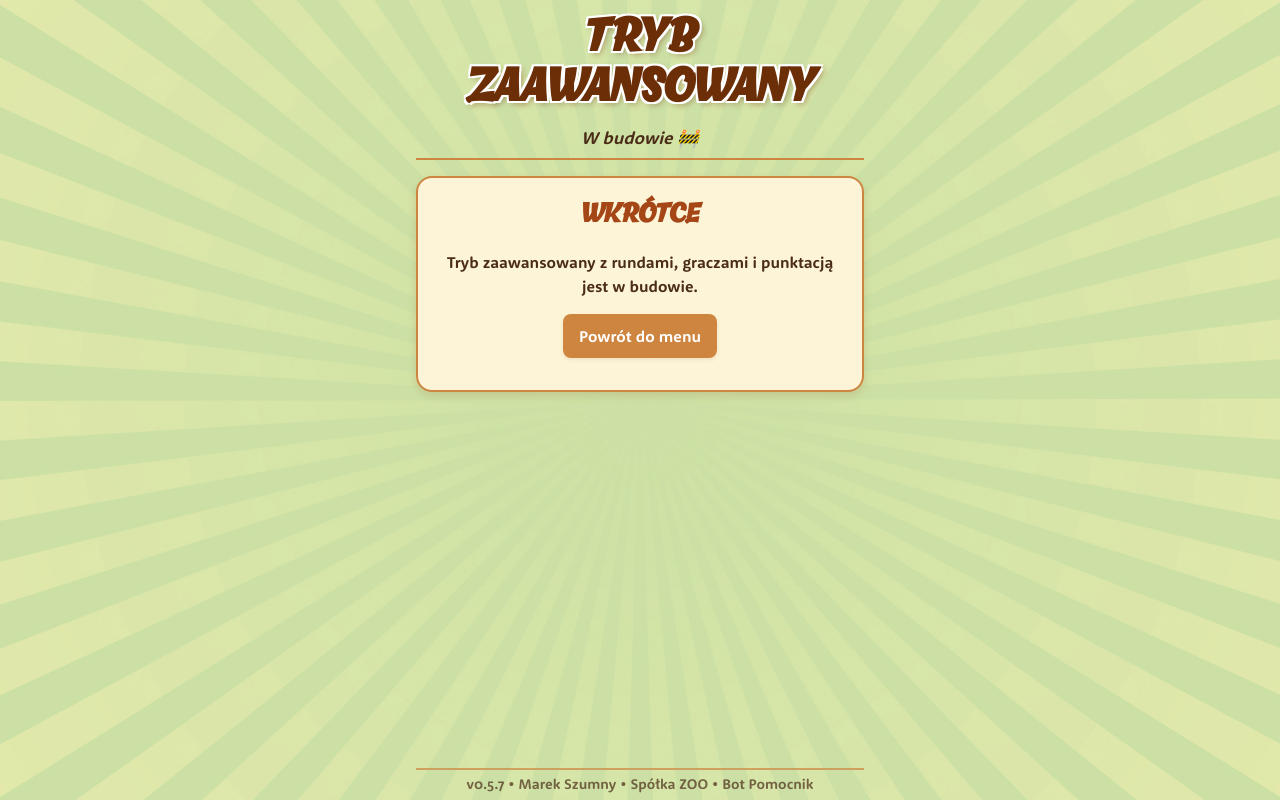
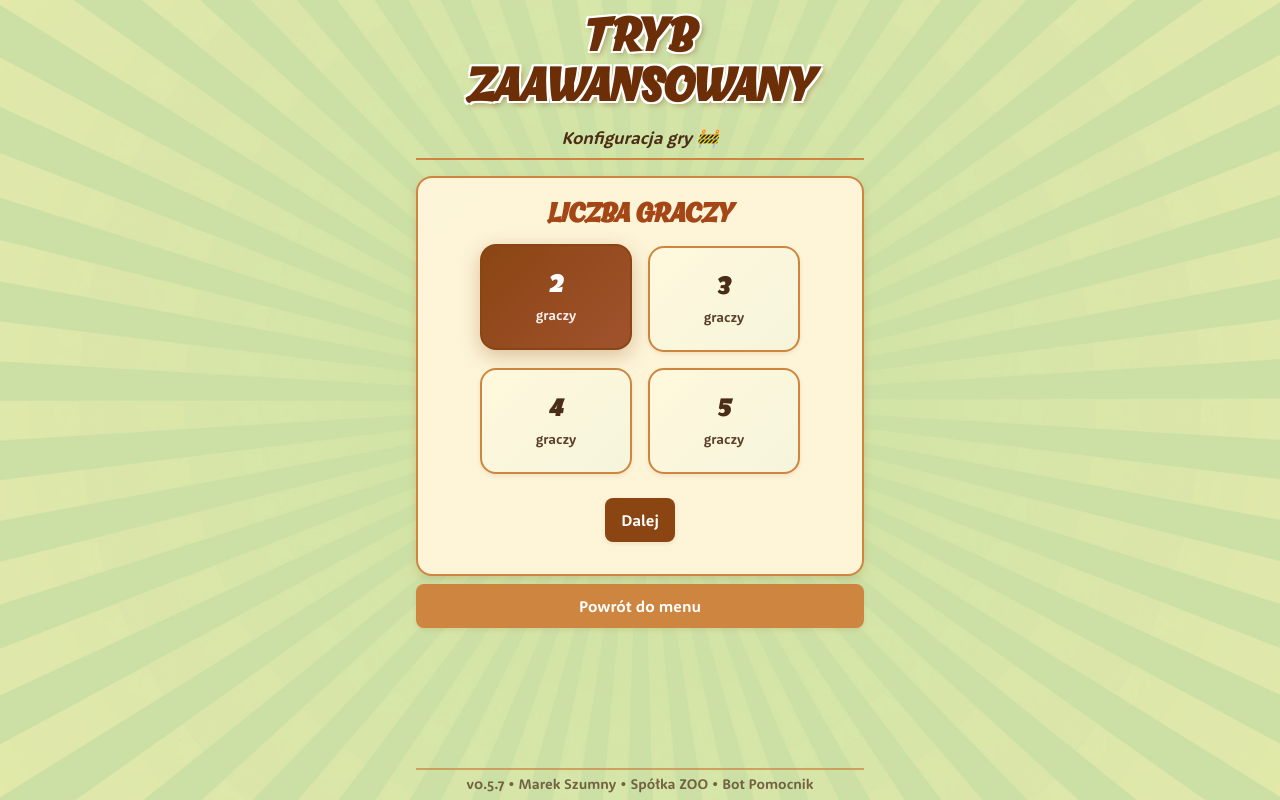
Before and after one commit to lukmarcus/spolka-zoo-bot-pomocnik, a React (Vite) app: page /spolka-zoo-bot-pomocnik/game-advanced in a window 1280 px wide. Built offline with nearby package versions, Linux system fonts and the light colour scheme.

Commit message:
players select and color added to AdvancedGame added

```diff
--- a/src/components/game/AdvancedGame.tsx
+++ b/src/components/game/AdvancedGame.tsx
@@ -1,31 +1,229 @@
-import React from "react";
+import React, { useState } from "react";
 import { useNavigate } from "react-router-dom";
 import Layout from "@ui/Layout";
+import type { Player, PlayerColor } from "@lib/types";
+import styles from "@game/GameSetup.module.css";
+
+const AVAILABLE_COLORS: PlayerColor[] = [
+  "red",
+  "yellow",
+  "green",
+  "orange",
+  "blue",
+];
+
+const COLOR_BACKGROUNDS: Record<PlayerColor, string> = {
+  red: "#da4833",
+  yellow: "#f3ba3a",
+  green: "#80ac48",
+  orange: "#eb7433",
+  blue: "#89c2cf",
+};
 
 const AdvancedGame: React.FC = () => {
   const navigate = useNavigate();
+  const [isConfigured, setIsConfigured] = useState<boolean>(false);
+  const [playerCount, setPlayerCount] = useState<number>(2);
+  const [players, setPlayers] = useState<Player[]>([]);
 
-  const handleBack = () => {
-    navigate("/");
+  const handleConfirmCount = () => {
+    // Inicjalizuj graczy na podstawie wybranej liczby
+    const initialPlayers: Player[] = Array.from(
+      { length: playerCount },
+      (_, i) => ({
+        id: i + 1,
+        color: AVAILABLE_COLORS[i % AVAILABLE_COLORS.length],
+        isBot: i > 0,
+      })
+    );
+    setPlayers(initialPlayers);
+    setIsConfigured(true);
+  };
+
+  const handleChangeCount = () => {
+    setPlayers([]);
+    setIsConfigured(false);
+  };
+
+  const handleColorChange = (playerId: number, color: PlayerColor) => {
+    setPlayers((prev) =>
+      prev.map((p) => (p.id === playerId ? { ...p, color } : p))
+    );
+  };
+
+  const handleBotToggle = (playerId: number) => {
+    setPlayers((prev) =>
+      prev.map((p) => (p.id === playerId ? { ...p, isBot: !p.isBot } : p))
+    );
+  };
+
+  const handleStartGame = () => {
+    // TODO: Uruchomienie gry z konfiguracją graczy
+    console.log("Starting game with players:", players);
   };
 
   return (
     <Layout
       backgroundType="game"
       title="TRYB ZAAWANSOWANY"
-      subtitle="W budowie 🚧"
+      subtitle="Konfiguracja gry 🚧"
     >
       <div className="card">
         <section className="section">
-          <h2>WKRÓTCE</h2>
-          <p style={{ textAlign: "center", margin: "1rem 0" }}>
-            Tryb zaawansowany z rundami, graczami i punktacją jest w budowie.
-          </p>
-          <button className="btn-secondary" onClick={handleBack}>
-            Powrót do menu
-          </button>
+          {/* Sekcja wyboru liczby graczy - zawsze widoczna */}
+          <div style={{ marginBottom: isConfigured ? "1.5rem" : "0" }}>
+            <h2>LICZBA GRACZY</h2>
+            <div className={styles.botButtons}>
+              {[2, 3, 4, 5].map((count) => (
+                <button
+                  key={count}
+                  className={`${styles.botOption} ${
+                    playerCount === count ? styles.selected : ""
+                  }`}
+                  onClick={() => setPlayerCount(count)}
+                  disabled={isConfigured}
+                  style={{
+                    opacity: isConfigured ? 0.6 : 1,
+                    cursor: isConfigured ? "not-allowed" : "pointer",
+                  }}
+                >
+                  <span className={styles.botNumber}>{count}</span>
+                  <span className={styles.botLabel}>
+                    {count === 2
+                      ? "graczy"
+                      : count === 3 || count === 4
+                      ? "graczy"
+                      : "graczy"}
+                  </span>
+                </button>
+              ))}
+            </div>
+
+            {!isConfigured && (
+              <div
+                style={{
+                  display: "flex",
+                  gap: "0.5rem",
+                  justifyContent: "center",
+                }}
+              >
+                <button className="btn-primary" onClick={handleConfirmCount}>
+                  Dalej
+                </button>
+              </div>
+            )}
+
+            {isConfigured && (
+              <div style={{ textAlign: "center" }}>
+                <button
+                  className="btn-secondary"
+                  onClick={handleChangeCount}
+                  style={{ fontSize: "0.85rem", padding: "0.4rem 0.8rem" }}
+                >
+                  Zmień liczbę graczy
+                </button>
+              </div>
+            )}
+          </div>
+
+          {/* Sekcja konfiguracji graczy - pokazuje się po kliknięciu Dalej */}
+          {isConfigured && (
+            <>
+              <h2 style={{ marginBottom: "1rem" }}>KONFIGURACJA GRACZY</h2>
+              <table
+                style={{
+                  width: "100%",
+                  marginBottom: "1rem",
+                  borderCollapse: "collapse",
+                }}
+              >
+                <thead>
+                  <tr style={{ borderBottom: "1px solid var(--border-color)" }}>
+                    <th style={{ padding: "0.5rem", textAlign: "left" }}>
+                      Gracz
+                    </th>
+                    <th style={{ padding: "0.5rem", textAlign: "center" }}>
+                      Bot
+                    </th>
+                    <th style={{ padding: "0.5rem", textAlign: "left" }}>
+                      Kolor
+                    </th>
+                  </tr>
+                </thead>
+                <tbody>
+                  {players.map((player) => (
+                    <tr
+                      key={player.id}
+                      style={{
+                        borderBottom: "1px solid rgba(255,255,255,0.1)",
+                      }}
+                    >
+                      <td style={{ padding: "0.5rem" }}>
+                        <strong>Gracz {player.id}</strong>
+                      </td>
+                      <td style={{ padding: "0.5rem", textAlign: "center" }}>
+                        <input
+                          type="checkbox"
+                          checked={player.isBot}
+                          onChange={() => handleBotToggle(player.id)}
+                          style={{ cursor: "pointer" }}
+                        />
+                      </td>
+                      <td style={{ padding: "0.5rem" }}>
+                        <div
+                          style={{
+                            display: "flex",
+                            gap: "0.25rem",
+                            flexWrap: "wrap",
+                          }}
+                        >
+                          {AVAILABLE_COLORS.map((color) => (
+                            <button
+                              key={color}
+                              onClick={() =>
+                                handleColorChange(player.id, color)
+                              }
+                              style={{
+                                flex: "1 1 auto",
+                                minWidth: "40px",
+                                height: "40px",
+                                backgroundColor: COLOR_BACKGROUNDS[color],
+                                border:
+                                  player.color === color
+                                    ? "3px solid #fff"
+                                    : "2px solid rgba(255,255,255,0.3)",
+                                borderRadius: "4px",
+                                cursor: "pointer",
+                                transition: "all 0.2s",
+                              }}
+                            />
+                          ))}
+                        </div>
+                      </td>
+                    </tr>
+                  ))}
+                </tbody>
+              </table>
+
+              <div
+                style={{
+                  display: "flex",
+                  gap: "0.5rem",
+                  justifyContent: "center",
+                }}
+              >
+                <button className="btn-primary" onClick={handleStartGame}>
+                  Rozpocznij grę
+                </button>
+              </div>
+            </>
+          )}
         </section>
       </div>
+
+      <button className="btn-secondary" onClick={() => navigate("/")}>
+        Powrót do menu
+      </button>
     </Layout>
   );
 };
```
